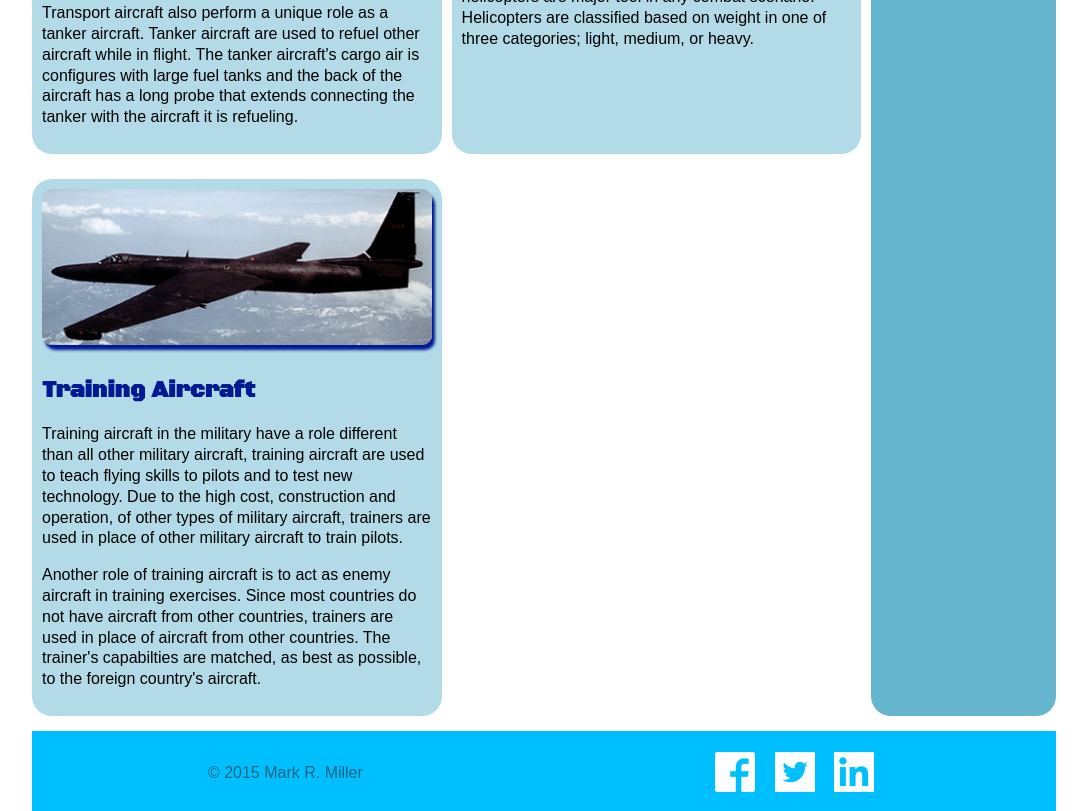
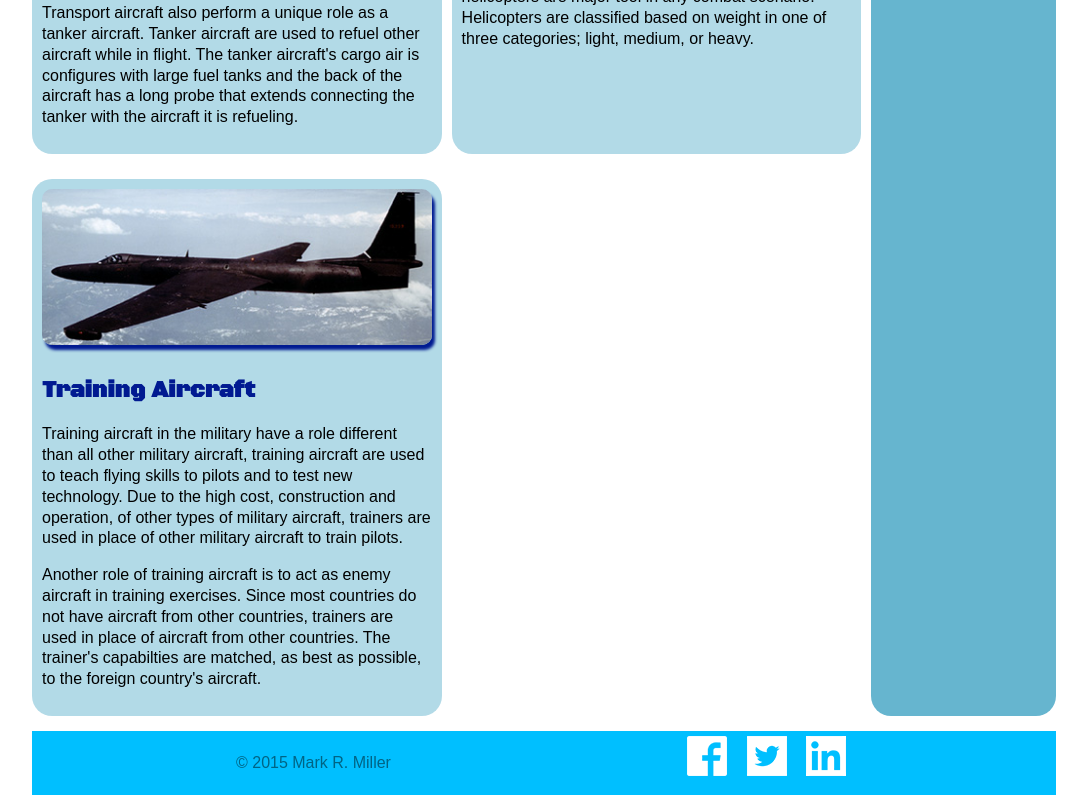
Before and after one commit to constenum/grid, a plain HTML site: page index.html in a window 1280 px wide. Shown: the part 1621-2432 px from the top of the page, without its empty margins (96-1183 px from the left). Drawn offline with nearby package versions, Linux system fonts and the light colour scheme.

Commit message:
add Flexbox to footer

```diff
--- a/css/styles.css
+++ b/css/styles.css
@@ -182,26 +182,20 @@ picture img {
     grid-row: 9 / 10;
     grid-column: 1 / 2;
 } /* end remove reordered item */
+/* CSS Grid item with Flexbox */
 .j {
     grid-row: 10 / 11;
     grid-column: 1 / 2;
+    display: flex;
+    align-items: center;
+    justify-content: center;
 }
-    /* CSS Grid remove reorder nested items - reorder is in Media Query */
-    .nested-wrapper {
-        display: grid;
-        grid-template-rows: auto;
-        grid-template-columns: 1fr;
-        grid-gap: 5px 10px;
-    }
-    .k {
-        grid-row: 1 / 2;
-        grid-column: 1 / 2;
-        padding-top: 1em;
-    }
-    .l {
-        grid-row: 2 / 3;
-        grid-column: 1 / 2;
-    } /* end remove nested reordered items */
+.k {
+    flex: 0 0 45%;
+}
+.l {
+    flex: 0 0 45%;
+} /* CSS Grid item with Flexbox */
 
 @media only screen and (min-width: 961px) {
     body {
@@ -251,27 +245,22 @@ picture img {
         grid-row: 4 / 7;
         grid-column: 3 / 4;
     } /* end reorder item */
+    /* CSS Grid item with Flexbox */
     .j {
         grid-row: 7 / 8;
         grid-column: 1 / 4;
-    }
-    /* CSS Grid reorder nested items */
-    .nested-wrapper {
-        display: grid;
-        grid-template-rows: auto;
-        grid-template-columns: 1fr 1fr;
-        grid-gap: 5px 10px;
-        padding-top: 1em;
+        display: flex;
+        align-items: center;
+        justify-content: center;
     }
     .k {
-        grid-row: 1 / 2;
-        grid-column: 2 / 3;
-        padding-top: 0;
+        flex: 0 0 45%;
+        order: 2;
     }
     .l {
-        grid-row: 1 / 2;
-        grid-column: 1 / 2;
-    } /* end nested reorder items */
+        flex: 0 0 45%;
+        order: 1;
+    } /* end CSS Grid item with Flexbox */
 }
 
 /* Flag Icons
```
Also changed, not shown: fighter.html (+3 -3 lines), index.html (+3 -3 lines).
